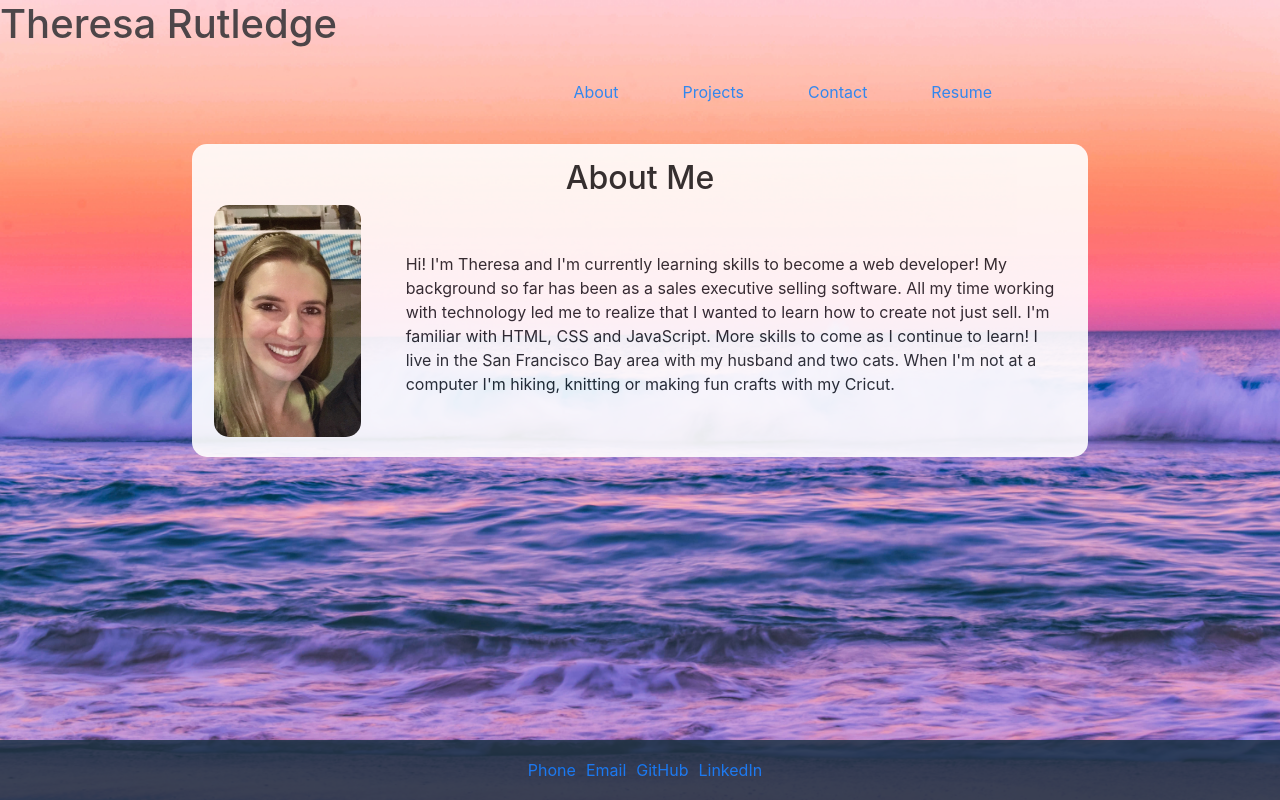
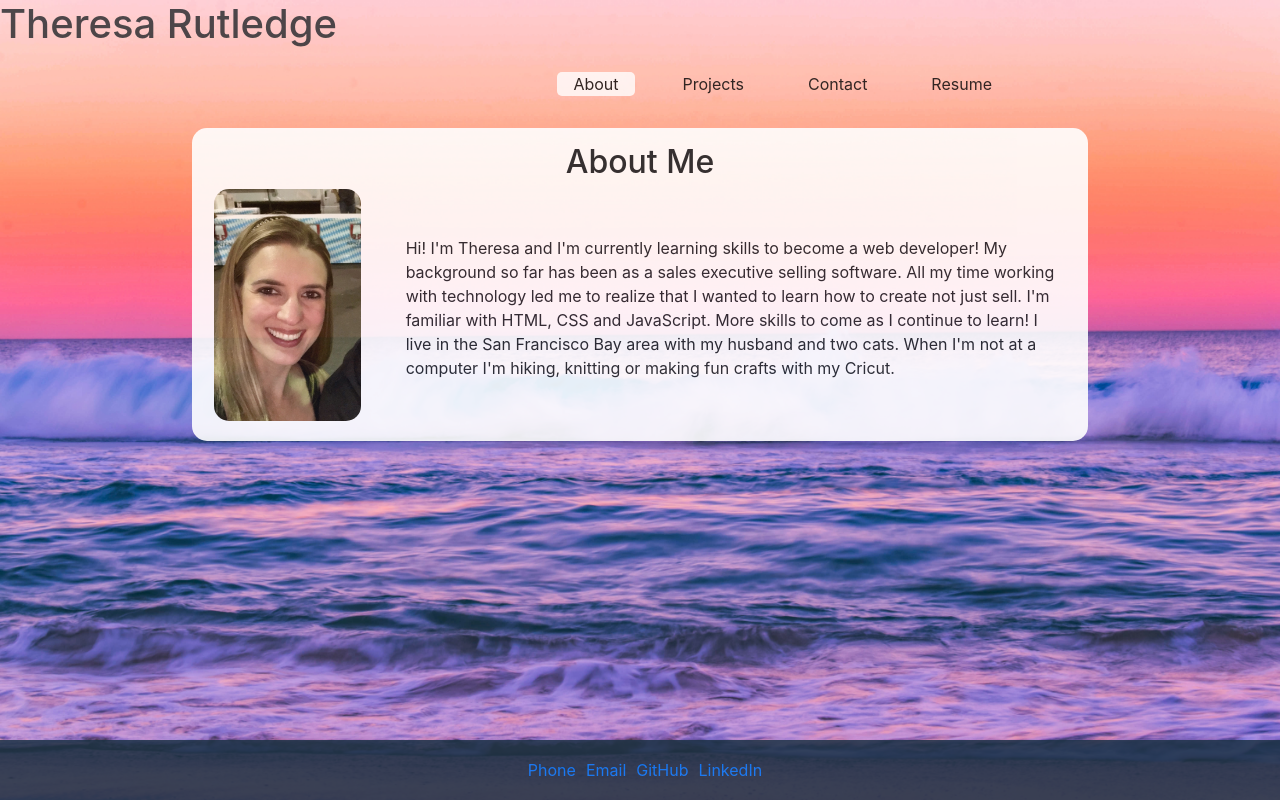
Before and after one commit to TheresaRutledge/react-portfolio, a React (Create React App) app: page / in a window 1280 px wide. Built offline with nearby package versions, Linux system fonts and the light colour scheme.

Commit message:
nav highlighted for active page

```diff
--- a/src/components/Header/index.js
+++ b/src/components/Header/index.js
@@ -1,19 +1,21 @@
-import React from 'react';
+import React, {useState} from 'react';
 
 function Header(props) {
   const navTabs = ['About', 'Projects', 'Contact', 'Resume'];
+
   return (
     <div className='header'>
       <h1>Theresa Rutledge</h1>
       <ul className="list">
         {navTabs.map(tab => (
-          <li className="list-item" key={tab}>
+          <li className={`${props.currentPage===tab ? 'list-item navActive' : 'list-item'}`} key={tab}>
             <a
               href={'#' + tab.toLowerCase()}
               onClick={() => props.setCurrentPage(tab)}
-              className={
-                props.currentPage === tab ? 'nav-link active' : 'nav-link'
-              }
+              className='list-item'
+              // {
+              //   props.currentPage === tab ? 'list-item active' : 'nav-link'
+              // }
             >
               {tab}
             </a>
--- a/src/index.css
+++ b/src/index.css
@@ -16,7 +16,10 @@ width:100%;
   opacity:.8;
   min-height:60px
 }
-
+a:hover{
+  text-decoration: none;
+  color:grey;
+}
 .list{
   display:flex;
   justify-content: flex-end;
@@ -26,6 +29,11 @@ width:100%;
 }
 .list-item{
   margin:1rem;
+  color:black;
+}
+.navActive{
+  background-color: white;
+  border-radius: 5px;
 }
 
 /* Footer */
```
